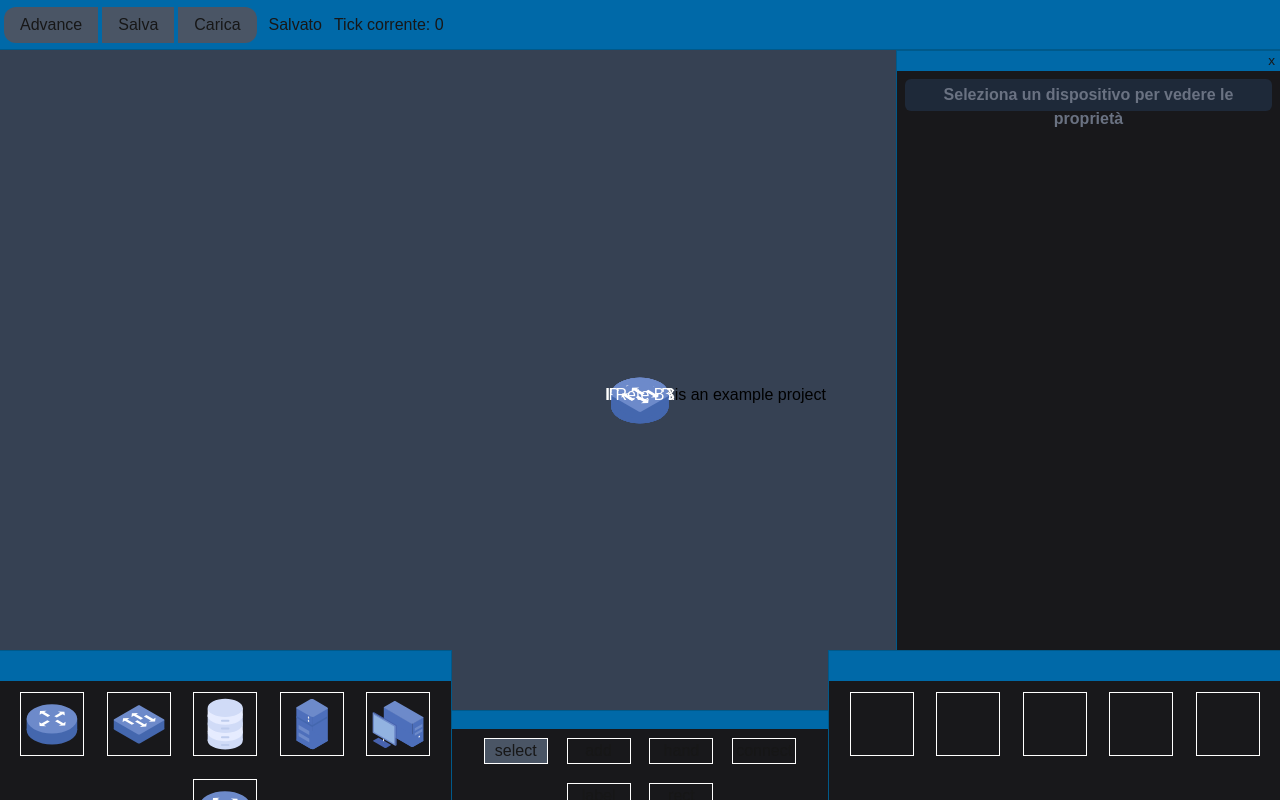
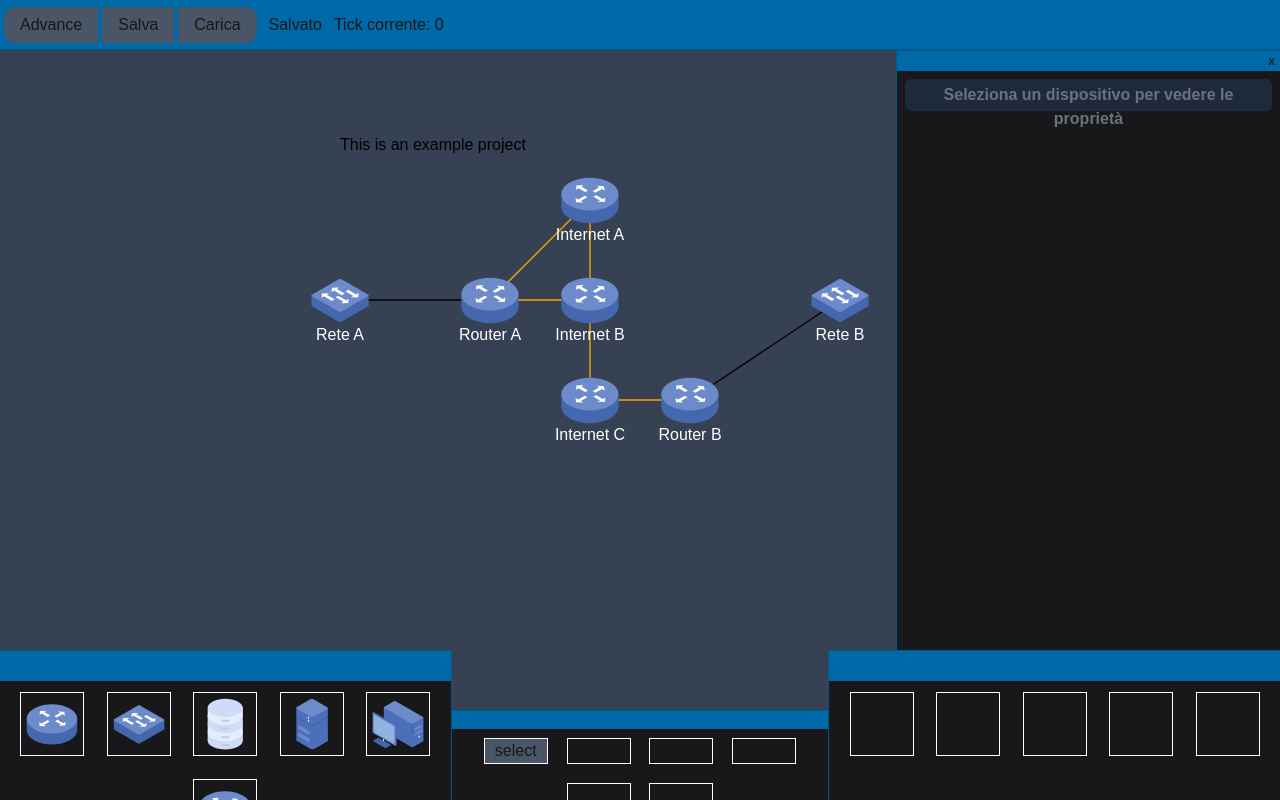
Before and after one commit to AmedeoAlf/packet-tracer, a Next.js app: page / in a window 1280 px wide. Built offline with nearby package versions, Linux system fonts and the light colour scheme.

Commit message:
Make page.tsx template use arrays as positions

```diff
--- a/app/page.tsx
+++ b/app/page.tsx
@@ -13,18 +13,18 @@ function defaultProject(): ProjectManager {
   p.addDecal({
     type: "text",
     text: "This is an example project",
-    pos: { x: -300, y: -250 },
+    pos: [-300, -250],
   });
-  p.createDevice("switch", { x: -300, y: -100 }, "Rete A");
-  p.createDevice("router", { x: -150, y: -100 }, "Router A");
+  p.createDevice("switch", [-300, -100], "Rete A");
+  p.createDevice("router", [-150, -100], "Router A");
 
-  p.createDevice("router", { x: -50, y: -200 }, "Internet A");
+  p.createDevice("router", [-50, -200], "Internet A");
   (p.mutDevice(p.lastId)?.internalState as RouterInternalState).l3Ifs[3] = {
     ip: parseIpv4("1.1.1.1")!,
     mask: parseIpv4("255.255.255.0")!,
   };
 
-  p.createDevice("router", { x: -50, y: -100 }, "Internet B");
+  p.createDevice("router", [-50, -100], "Internet B");
   p.mutDevice(p.lastId)?.internalState.netInterfaces.push({
     name: "se2",
     maxMbps: 100,
@@ -36,9 +36,9 @@ function defaultProject(): ProjectManager {
     mask: parseIpv4("255.255.255.0")!,
   };
 
-  p.createDevice("router", { x: -50, y: 0 }, "Internet C");
-  p.createDevice("router", { x: 50, y: 0 }, "Router B");
-  p.createDevice("switch", { x: 200, y: -100 }, "Rete B");
+  p.createDevice("router", [-50, 0], "Internet C");
+  p.createDevice("router", [50, 0], "Router B");
+  p.createDevice("switch", [200, -100], "Rete B");
   console.assert(p.connect(1, 0, 2, 0) == undefined); // "Rete A" -> "Router A"
   console.assert(p.connect(2, 2, 3, 2) == undefined); // "Router A" -> "Internet A"
   console.assert(p.connect(2, 3, 4, 2) == undefined); // "Router A" -> "Internet B"
```
